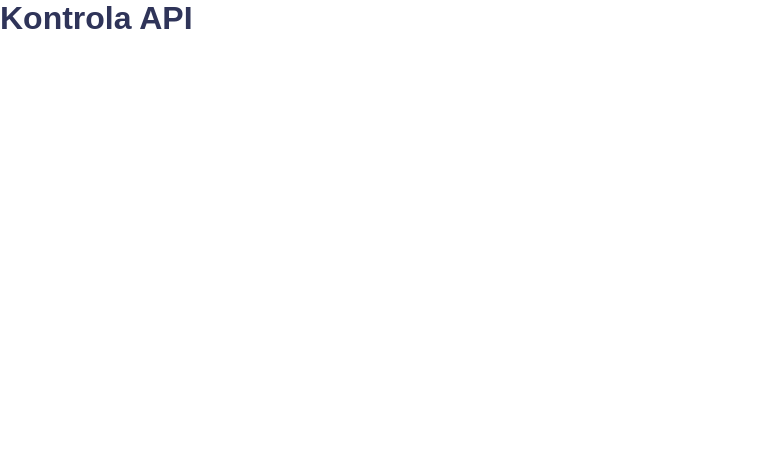
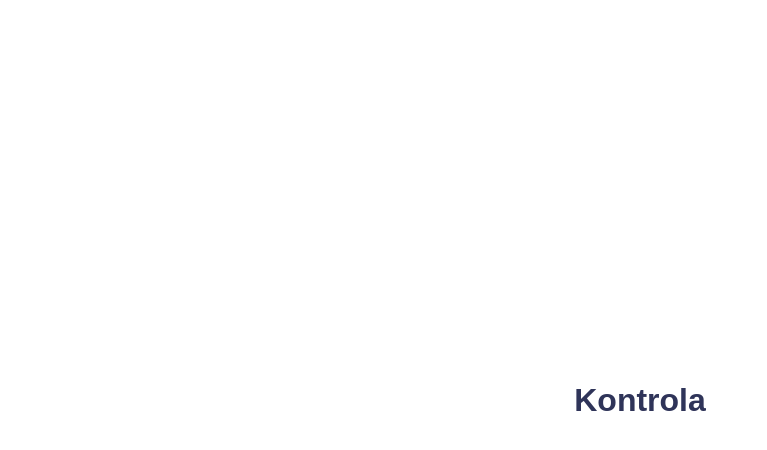
Before and after one commit to gasakawa/kontrola-system, a React (Create React App) app: page / in a window 1280 px wide. Shown: the top 450 px of the page, without its empty margins (0-767 px from the left). Built offline with nearby package versions, Linux system fonts and the light colour scheme.

Commit message:
feat: start login page

```diff
--- a/src/App.tsx
+++ b/src/App.tsx
@@ -1,12 +1,14 @@
 import React from 'react';
+import { BrowserRouter as Router } from 'react-router-dom';
+import Routes from './routes';
 import GlobalStyles from './styles/global';
 
-const App = () => {
+const App = (): JSX.Element => {
   return (
-    <>
+    <Router>
+      <Routes />
       <GlobalStyles />
-      <h1>Kontrola API</h1>
-    </>
+    </Router>
   );
 };
 
--- /dev/null
+++ b/src/pages/Login/index.tsx
@@ -0,0 +1,13 @@
+import React from 'react';
+
+import * as S from './styles';
+
+const Login = (): JSX.Element => {
+  return (
+    <S.LoginWrapper>
+      <h1>Kontrola</h1>
+    </S.LoginWrapper>
+  );
+};
+
+export default Login;
--- /dev/null
+++ b/src/pages/Login/styles.ts
@@ -0,0 +1,8 @@
+import styled from 'styled-components';
+
+export const LoginWrapper = styled.div`
+  display: flex;
+  align-items: center;
+  justify-content: center;
+  height: 100vh;
+`;
--- /dev/null
+++ b/src/routes/index.tsx
@@ -0,0 +1,17 @@
+import React from 'react';
+import { Switch } from 'react-router-dom';
+import Login from '../pages/Login';
+
+import Route from './route';
+
+const Routes = (): JSX.Element => {
+  return (
+    <>
+      <Switch>
+        <Route exact component={Login} path="" />
+      </Switch>
+    </>
+  );
+};
+
+export default Routes;
--- /dev/null
+++ b/src/routes/route.tsx
@@ -0,0 +1,32 @@
+import React from 'react';
+import { RouteProps as ReactDomRouteProps, Route as ReactDomRoute, Redirect } from 'react-router-dom';
+
+interface RouteProps extends ReactDomRouteProps {
+  isPrivate?: boolean;
+  component: React.ComponentType;
+}
+
+const Router = ({ isPrivate = false, component: Component, ...rest }: RouteProps): JSX.Element => {
+  //   const user = undefined;
+  return (
+    <ReactDomRoute
+      {...rest}
+      render={({ location }) => {
+        return isPrivate === false ? (
+          <Component />
+        ) : (
+          <Redirect
+            to={{
+              pathname: isPrivate ? '/' : '/dashboard',
+              state: {
+                from: location,
+              },
+            }}
+          />
+        );
+      }}
+    />
+  );
+};
+
+export default Router;
```
Also changed, not shown: package.json (+6 -1 lines), .eslintrc.json, 2 other files (tests, documents, lock files or other folders).
